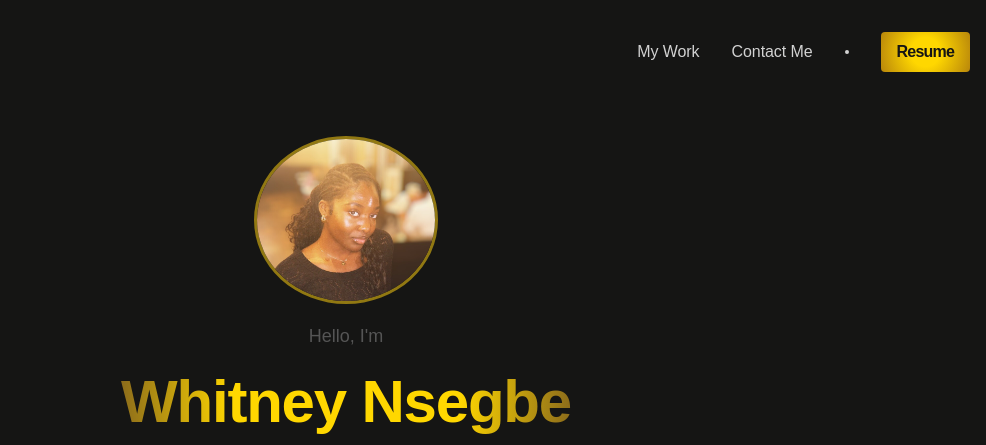
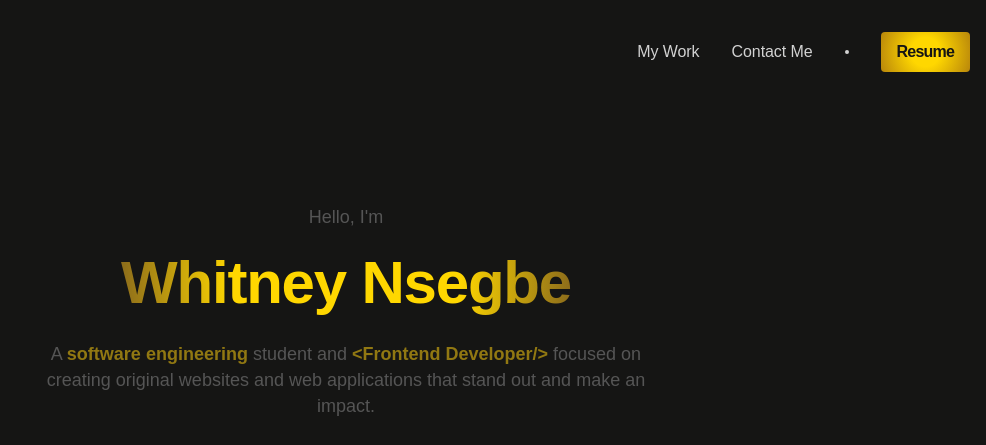
Before and after one commit to whitney-nsegbe/portfolio2.0, a plain HTML site: page index.html in a window 1280 px wide. Shown: the top 445 px of the page, without its empty margins (294-1280 px from the left). Drawn offline with Linux system fonts and the light colour scheme; a web font is replaced by a local one.

Commit message:
Remove headshot image from index.html
Removed headshot image from the hero section.

```diff
--- a/index.html
+++ b/index.html
@@ -101,7 +101,6 @@
   <main>
     <!-- Hero Section -->
     <section class="hero container">
-      <img class="hero__img" src="public/headshot.jpg" alt="Whitney Nsegbe headshot" />
       <p class="hero__subtitle">Hello, I'm</p>
       <h1 class="hero__title">Whitney Nsegbe</h1>
       <p class="hero__description">
```
